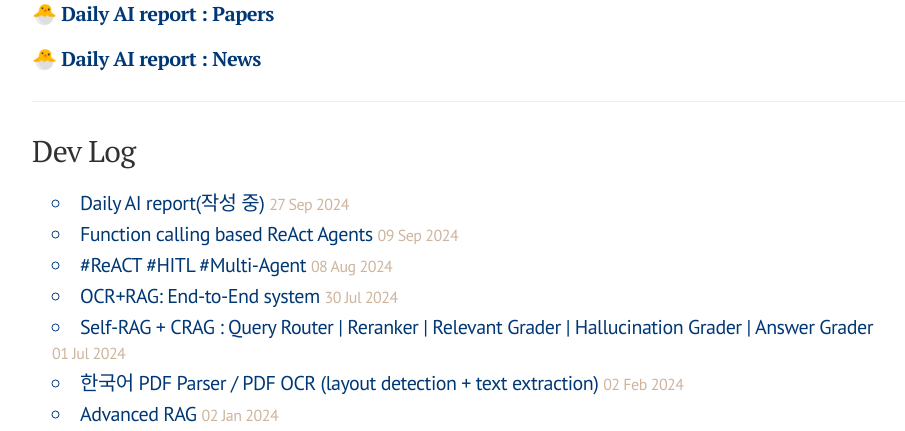
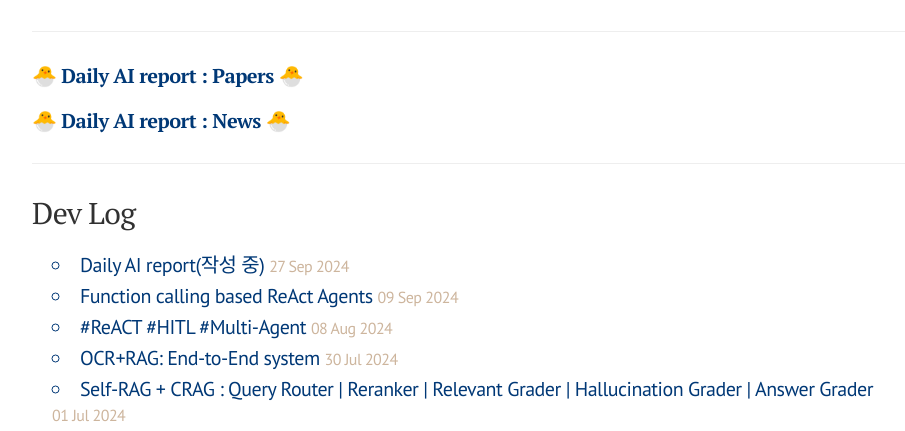
Before and after one commit to finddme/finddme.github.io, a Jekyll site: the page built from index.html, in a window 1280 px wide and 900 px high, cut to the strip 469-900 px from the top of the window. Shown: the whole strip, without its empty margins (148-1053 px from the left). Built offline with Jekyll 4.4.1, drawn with Linux system fonts in a browser that asks for light colours; nearby versions of some CDN libraries; comment, search, counter and statistics services are not loaded.

Commit message:
Update index.html

```diff
--- a/index.html
+++ b/index.html
@@ -146,6 +146,9 @@ title:   #Categories Home
 <!--   </div>  -->
 </div>
 
+<hr/>
+
+
 <head>
     <meta charset="UTF-8">
     <meta name="viewport" content="width=device-width, initial-scale=1.0">
@@ -175,8 +178,8 @@ title:   #Categories Home
             const paperLinkElement = document.getElementById('paperLink');
             const newsLinkElement = document.getElementById('newsLink');
 
-            paperLinkElement.innerHTML = `<a href="${paperUrl}" target="_blank">🐣 Daily AI report : Papers</a>`;
-            newsLinkElement.innerHTML = `<a href="${newsUrl}" target="_blank">🐣 Daily AI report : News</a>`;
+            paperLinkElement.innerHTML = `<a href="${paperUrl}" target="_blank">🐣 Daily AI report : Papers 🐣</a>`;
+            newsLinkElement.innerHTML = `<a href="${newsUrl}" target="_blank">🐣 Daily AI report : News 🐣</a>`;
         }
 
         updateReportLinks();
```
